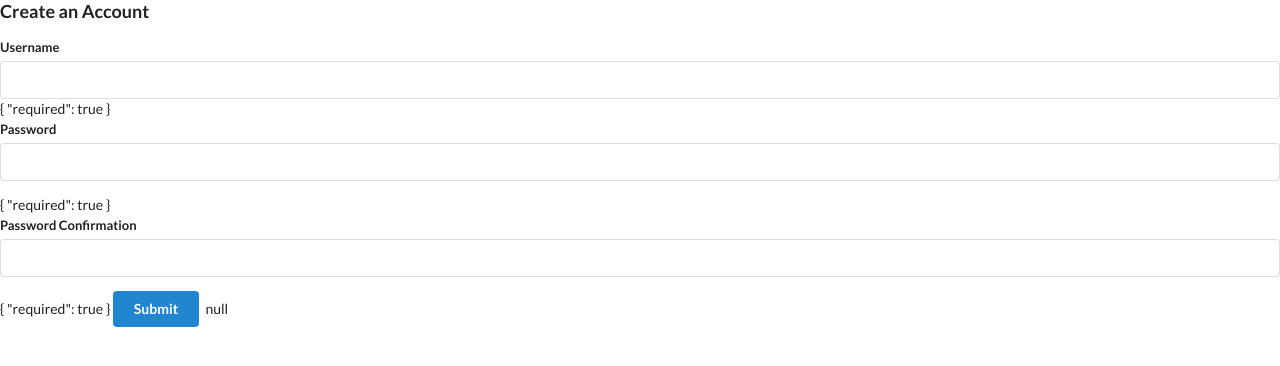
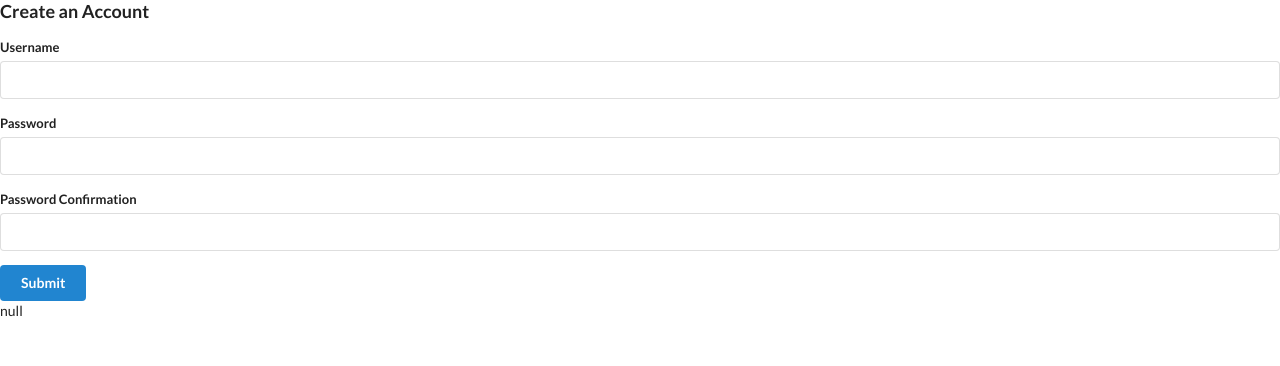
Before and after one commit to limaothesuperman/angular-emailclient, an Angular app: page /signup in a window 1280 px wide. Shown: the top 366 px of the page. Built offline with nearby package versions, Linux system fonts and the light colour scheme.

Commit message:
finished custom sync and async validators

```diff
--- a/src/app/auth/signup/signup.component.css
+++ b/src/app/auth/signup/signup.component.css
@@ -0,0 +1,7 @@
+.basic.label {
+    margin-bottom: 0.5em;
+}
+
+button {
+    margin-bottom: 0.5em;
+}
--- a/src/app/auth/signup/signup.component.html
+++ b/src/app/auth/signup/signup.component.html
@@ -1,28 +1,27 @@
 <h3>Create an Account</h3>
 <form class="ui form" [formGroup]="authForm">
-    <!-- <div class="field">
-        <label>Username</label>
-        <input formControlName="username" />
-    </div> -->
-    <app-input label="Username" [control]="$any(authForm).get('username')"></app-input>
-    {{ authForm.get('username')?.errors | json }}
 
+    <app-input inputType="text" label="Username" [control]="$any(authForm).get('username')"></app-input>
+    <app-input inputType="password" label="Password" [control]="$any(authForm).get('password')"></app-input>
+    <app-input inputType="password" label="Password Confirmation"
+        [control]="$any(authForm).get('passwordConfirmation')"></app-input>
 
-    <div class="field">
-        <label>Password</label>
-        <input formControlName="password" />
+    <div *ngIf="
+    $any(authForm).get('password').touched &&
+    $any(authForm).get('passwordConfirmation').touched &&
+    $any(authForm).errors
+    " class="ui red basic label">
+        <p *ngIf="authForm.errors?.['passwordDontMatch']">
+            Passwords must match
+        </p>
     </div>
-    {{ authForm.get('password')?.errors | json }}
 
-    <div class="field">
-        <label>Password Confirmation</label>
-        <input formControlName="passwordConfirmation" />
+    <div>
+        <button class="ui submit button primary">
+            Submit
+        </button>
     </div>
-    {{ authForm.get('passwordConfirmation')?.errors | json }}
 
-    <button class="ui submit button primary">
-        Submit
-    </button>
 
     {{ authForm.errors | json }}
 </form>
--- a/src/app/shared/input/input.component.css
+++ b/src/app/shared/input/input.component.css
@@ -0,0 +1,4 @@
+:host {
+    display: block;
+    margin-bottom: 1em;
+}
--- a/src/app/shared/input/input.component.html
+++ b/src/app/shared/input/input.component.html
@@ -1,6 +1,6 @@
 <div class="field">
     <label>{{ label }} </label>
-    <input [formControl]="control" />
+    <input [type]="inputType" [formControl]="control" />
     <div *ngIf="showErrors()" class="ui pointing red basic label">
         <p *ngIf="control.errors?.['required']">
             Value is required
--- a/src/app/shared/input/input.component.ts
+++ b/src/app/shared/input/input.component.ts
@@ -10,6 +10,7 @@ export class InputComponent {
 
   @Input() label: string;
   @Input() control: FormControl;
+  @Input() inputType: string; // 'password'
 
   showErrors() {
     const { dirty, touched, errors } = this.control;
```
